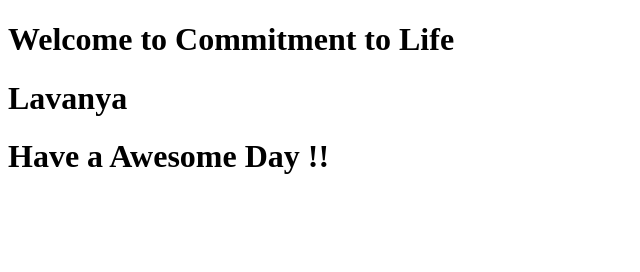
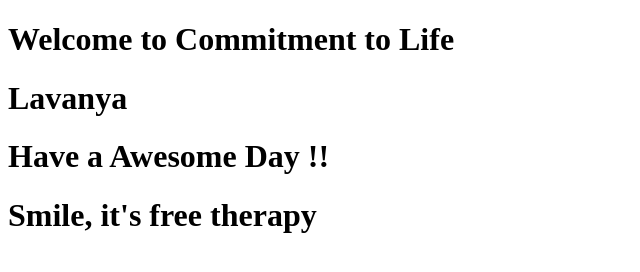
Before and after one commit to spechetty/Autoproject2, a plain HTML site: page index.html in a window 1280 px wide. Shown: the whole page, without its empty margins (0-640 px from the left). Drawn offline with Linux system fonts and the light colour scheme.

Commit message:
Smile status

```diff
--- a/index.html
+++ b/index.html
@@ -6,6 +6,7 @@
 	<h1> Welcome to Commitment to Life </h1>
 	<h1> Lavanya </h1>
 	<h1> Have a Awesome Day !! </h1>
+	<h1> Smile, it's free therapy </h1>
 </head>
 <body>
 
```
